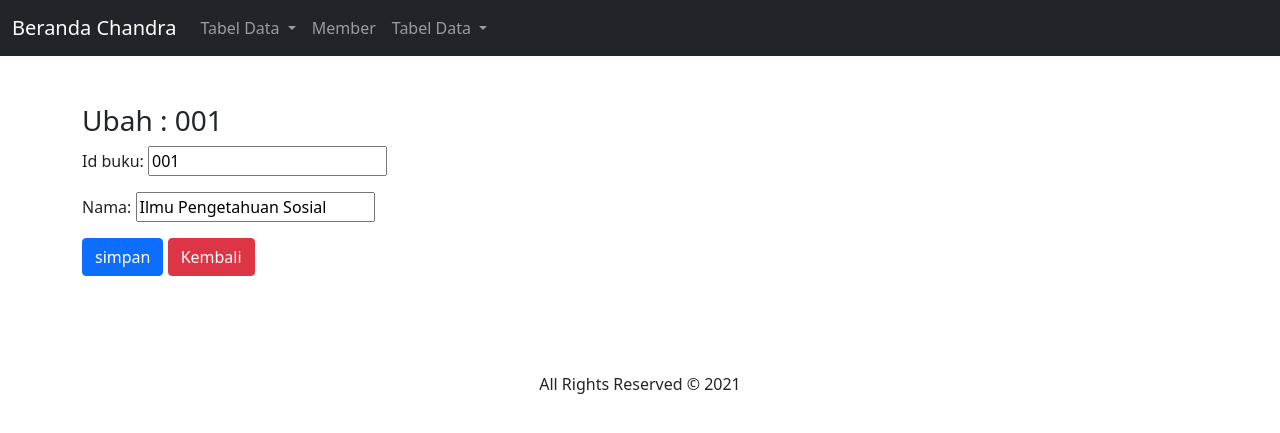
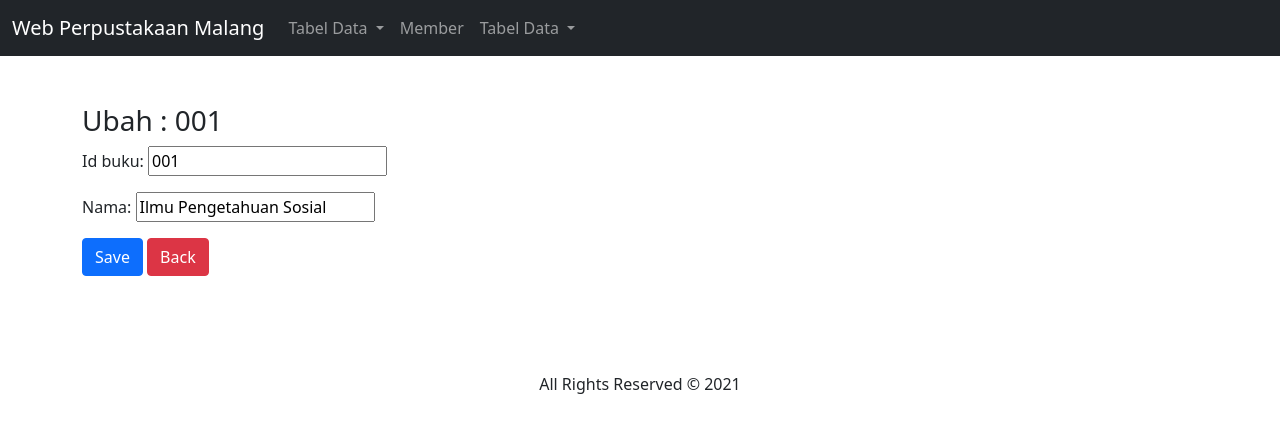
Before and after one commit to Chandraadew/UAS-FP, a Django app: page /ubahpinjam/1 in a window 1280 px wide. Shown: the top 433 px of the page. Run offline with Django 3.2, Linux system fonts and the light colour scheme; data comes from the database, SQL or seed files in the repository; some libraries are stand-ins or nearby versions.

Commit message:
Update ubah_pinjam.html

```diff
--- a/kelas/templates/ubah_pinjam.html
+++ b/kelas/templates/ubah_pinjam.html
@@ -25,7 +25,7 @@
     <!-- navigasi -->
     <nav class="navbar navbar-expand-lg navbar-dark bg-dark">
       <div class="container-fluid">
-        <a class="navbar-brand" href="{% url 'index' %}">Beranda Chandra</a>
+        <a class="navbar-brand" href="{% url 'index' %}">Web Perpustakaan Malang</a>
         <button class="navbar-toggler" type="button" data-bs-toggle="collapse" data-bs-target="#navbarSupportedContent" aria-controls="navbarSupportedContent" aria-expanded="false" aria-label="Toggle navigation">
           <span class="navbar-toggler-icon"></span>
         </button>
@@ -74,8 +74,8 @@
           <form action="{% url 'ubah_pinjam' pinjams.id %}" method="post">
               {% csrf_token %}
               {{form.as_p}}
-                <button type="submit" class="btn btn-primary">simpan</button>
-                <a href="/pinjam" class="btn btn-danger">Kembali</a>
+                <button type="submit" class="btn btn-primary">Save</button>
+                <a href="/pinjam" class="btn btn-danger">Back</a>
           </form>
         </div>
       </section>
```
